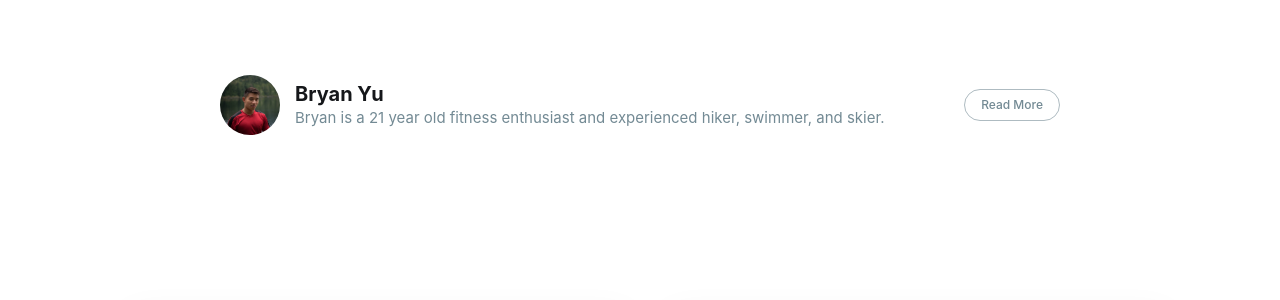
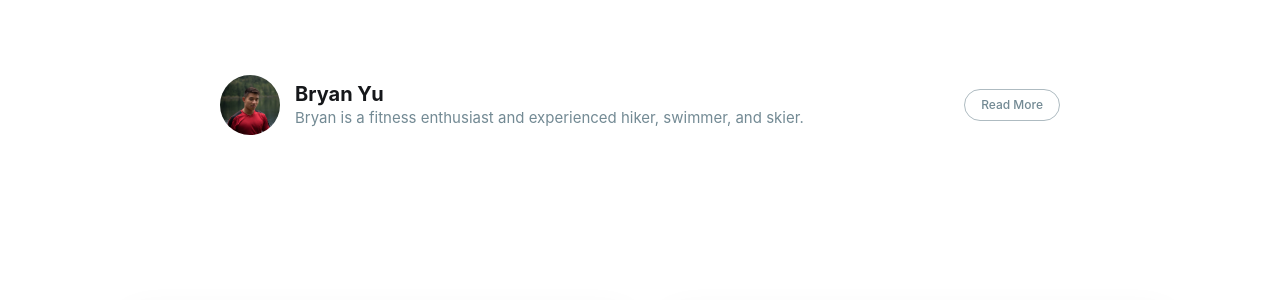
Before and after one commit to bryanyu1/blog, a Jekyll site: the page built from _posts/2021-05-08-a-quick-introduction.md, in a window 1280 px wide. Shown: the part 1298-1598 px from the top of the page. Built offline with Jekyll 4.4.1, drawn with Linux system fonts in a browser that asks for light colours; nearby versions of some CDN libraries; comment, search, counter and statistics services are not loaded; grey boxes are pictures that could not be loaded.

Commit message:
Update authors.yml

```diff
--- a/_data/authors.yml
+++ b/_data/authors.yml
@@ -4,7 +4,7 @@
   location: BC, Canada
   url_full: https://www.linkedin.com/in/yu-bryan/
   url: www.linkedin.com/in/yu-bryan/
-  bio: Bryan is a 21 year old fitness enthusiast and experienced hiker, swimmer, and skier.
+  bio: Bryan is a fitness enthusiast and experienced hiker, swimmer, and skier.
   picture: assets/images/bryan.jpeg
   facebook: bryanyu88
   twitter: False
@@ -15,7 +15,7 @@
   location: BC, Canada
   url_full: false
   url: false
-  bio: Elva is an 18 year old
+  bio: Elva is an experienced swimmer, snowboarder, and skier with a passion for the outdoors.
   picture: false
   facebook: false
   twitter: False
```
